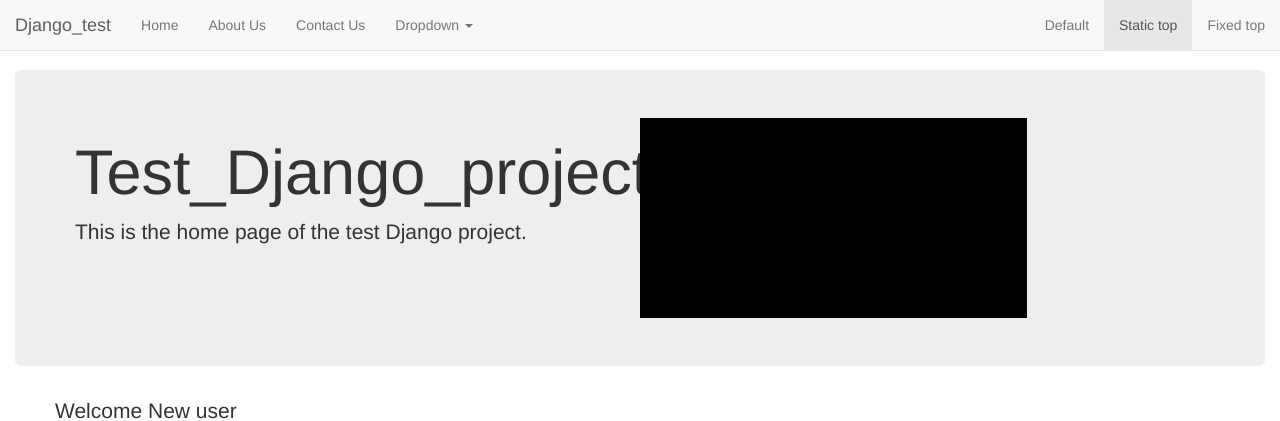
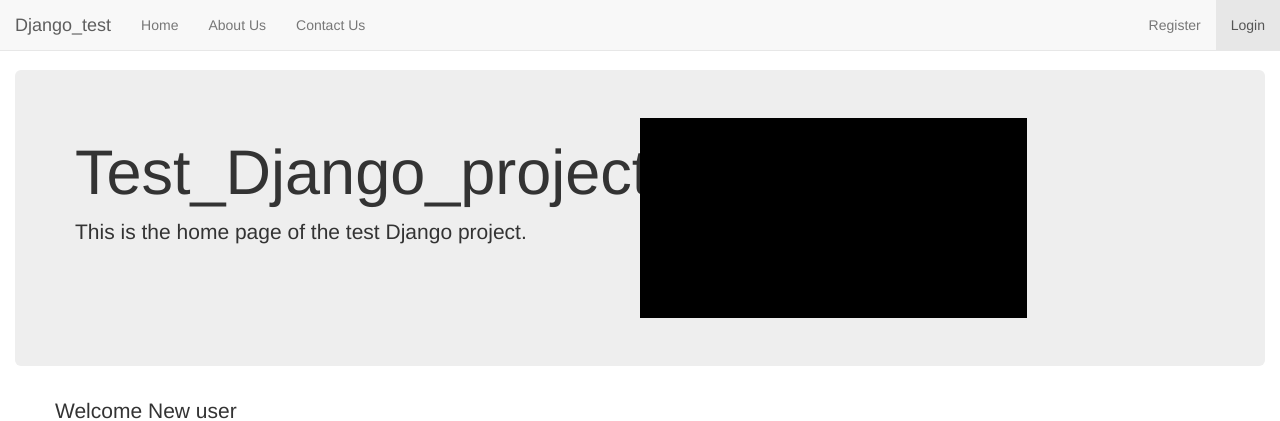
Before and after one commit to gtfletcher/Django_test, a Django app: page / in a window 1280 px wide. Shown: the top 421 px of the page. Run offline with Django 3.2, Linux system fonts and the light colour scheme; some libraries are stand-ins or nearby versions.

Commit message:
Updated navbar

```diff
--- a/MSfigshare/settings.py
+++ b/MSfigshare/settings.py
@@ -125,6 +125,7 @@ CRISPY_TEMPLATE_PACK = 'bootstrap3'
 # django-registration-redux settings
 ACCOUNT_ACTIVATION_DAYS = 3
 REGISTRATION_AUTO_LOGIN = True
+LOGIN_REDIRECT_URL = '/'
 
 #django sites settings
 SITE_ID = 1
--- a/templates/navbar.html
+++ b/templates/navbar.html
@@ -15,23 +15,16 @@
             <li><a href="{% url 'home' %}">Home</a></li>
             <li><a href="{% url 'aboutus' %}">About Us</a></li>
             <li><a href="{% url 'contact' %}">Contact Us</a></li>
-            <li class="dropdown">
-              <a href="#" class="dropdown-toggle" data-toggle="dropdown" role="button" aria-haspopup="true" aria-expanded="false">Dropdown <span class="caret"></span></a>
-              <ul class="dropdown-menu">
-                <li><a href="#">Action</a></li>
-                <li><a href="#">Another action</a></li>
-                <li><a href="#">Something else here</a></li>
-                <li role="separator" class="divider"></li>
-                <li class="dropdown-header">Nav header</li>
-                <li><a href="#">Separated link</a></li>
-                <li><a href="#">One more separated link</a></li>
-              </ul>
-            </li>
           </ul>
           <ul class="nav navbar-nav navbar-right">
-            <li><a href="../navbar/">Default</a></li>
-            <li class="active"><a href="./">Static top <span class="sr-only">(current)</span></a></li>
-            <li><a href="../navbar-fixed-top/">Fixed top</a></li>
+            {% if request.user.is_authenticated %}
+            <li class="active"><a href="{% url 'auth_logout' %}">Logout</a></li>
+
+            {% else %}
+            <li><a href="{% url 'registration_register' %}">Register</a></li>
+            <li class="active"><a href="{% url 'auth_login' %}">Login</a></li>
+            {% endif %}
+
           </ul>
         </div><!--/.nav-collapse -->
       </div>
```
Also changed, not shown: code_store.txt (added, +14 -0 lines), db.sqlite3, 2 other files.
